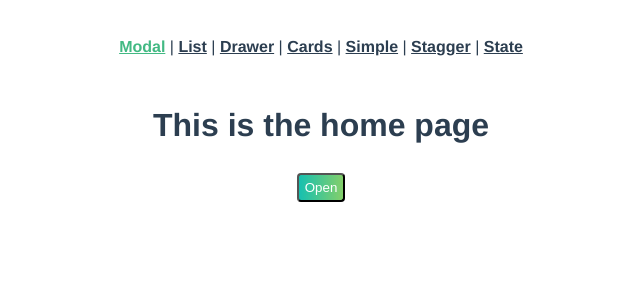
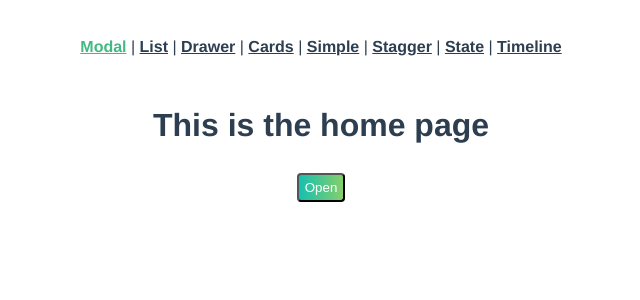
Before and after one commit to remchh/Animating-Vue, a Vue app: page / in a window 1280 px wide. Shown: the top 300 px of the page, without its empty margins (319-959 px from the left). Built offline with nearby package versions, Linux system fonts and the light colour scheme.

Commit message:
“Timeline-GSAP”

```diff
--- a/src/App.vue
+++ b/src/App.vue
@@ -7,7 +7,8 @@
       <router-link to="/cards">Cards</router-link> |
       <router-link to="/simple">Simple</router-link> |
       <router-link to="/stagger">Stagger</router-link> |
-      <router-link to="/state">State</router-link>
+      <router-link to="/state">State</router-link> |
+      <router-link to="/timeline">Timeline</router-link>
     </div>
     <transition name="slide-fade" mode="out-in">
       <router-view />
--- a/src/router.js
+++ b/src/router.js
@@ -51,6 +51,12 @@ export default new Router({
       name: "state",
       component: () =>
         import(/* webpackChunkName: "list" */ './views/State.vue')
+    },
+    {
+      path: "/timeline",
+      name: "timeline",
+      component: () =>
+        import(/* webpackChunkName: "list" */ './views/Timeline.vue')
     }
   ]
 });
```
